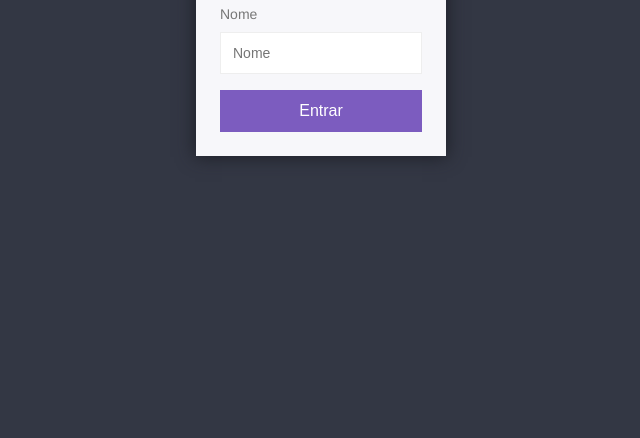
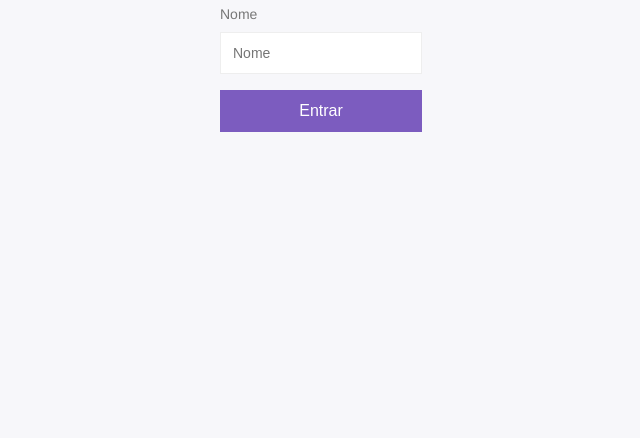
Before and after one commit to arthurferrai/test-chat-js, a website: page public/index.html in a window 1280 px wide. Shown: the part 362-800 px from the top of the page, without its empty margins (319-959 px from the left). Drawn offline with nearby package versions, Linux system fonts and the light colour scheme.

Commit message:
simplified style on landing page

```diff
--- a/public/css/styles.css
+++ b/public/css/styles.css
@@ -59,7 +59,7 @@ button:disabled {
 /* Join Page Styles */
 
 .centered-form {
-    background: #333744;
+    background: #F7F7FA;
     width: 100vw;
     height: 100vh;
     display: flex;
@@ -68,7 +68,6 @@ button:disabled {
 }
 
 .centered-form__box {
-    box-shadow: 0px 0px 17px 1px #1D1F26;
     background: #F7F7FA;
     padding: 24px;
     width: 250px;
```
